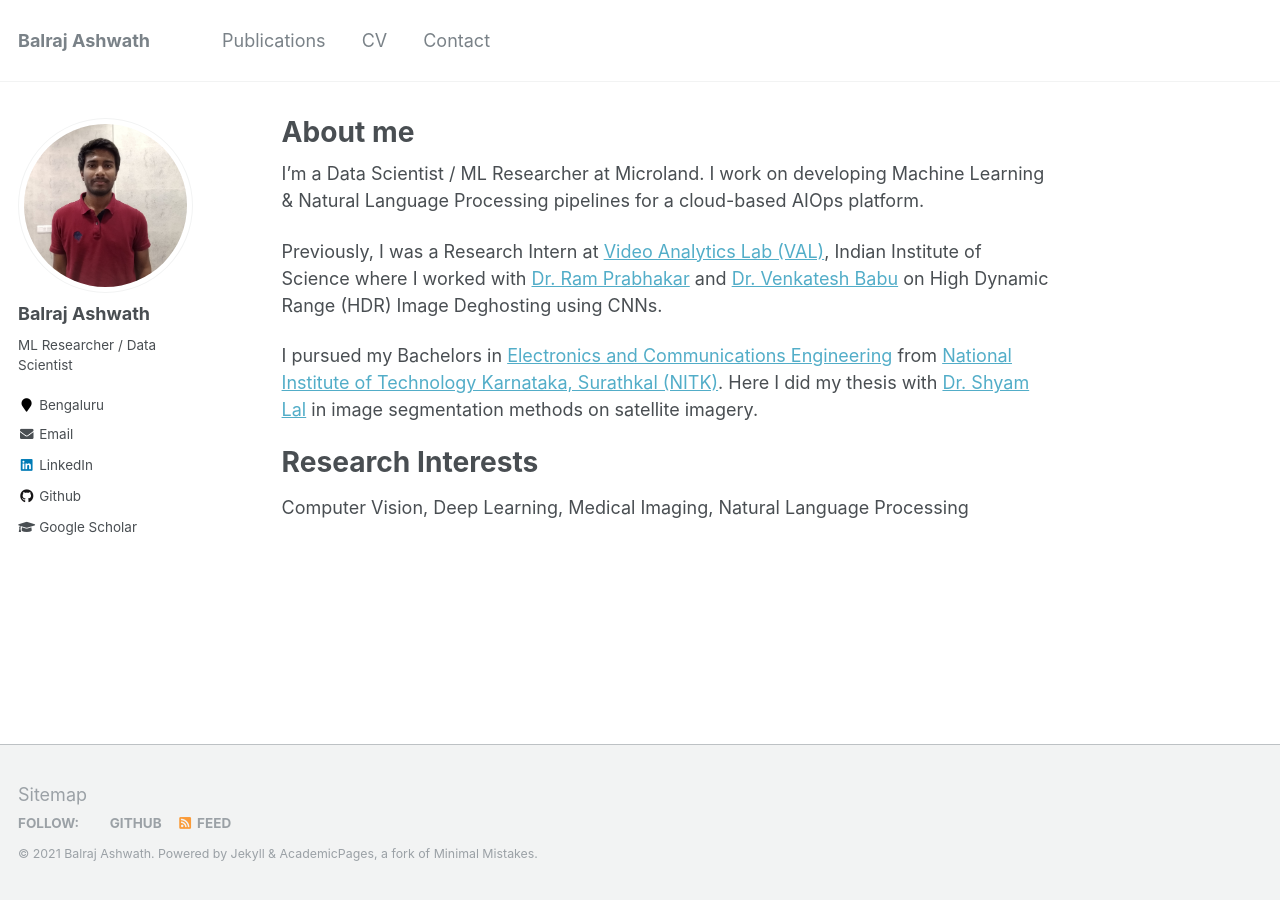
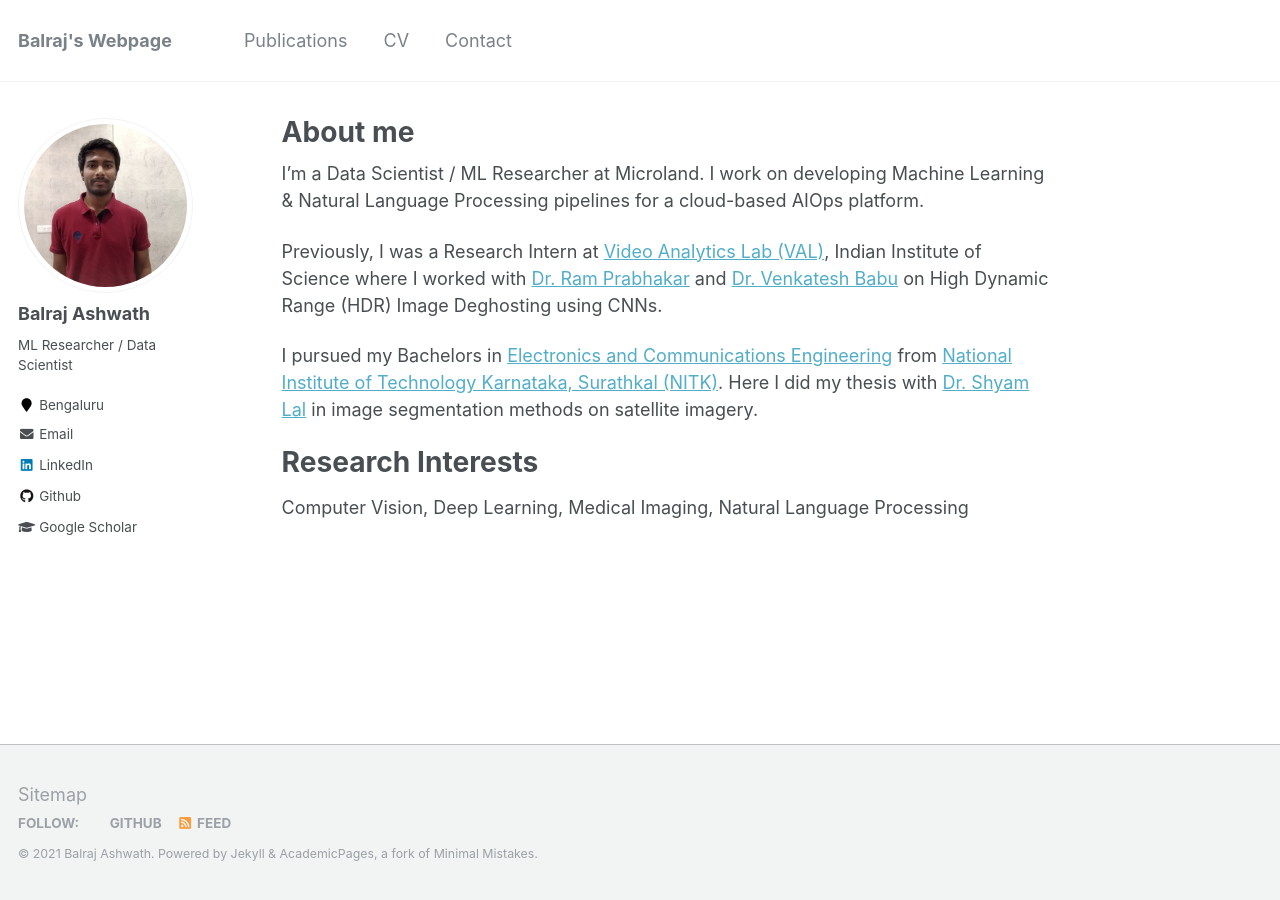
Before and after one commit to BalrajAshwath/BalrajAshwath.github.io, a Jekyll site: the page built from _pages/about.md, in a window 1280 px wide. Built offline with Jekyll 4.4.1, drawn with Linux system fonts in a browser that asks for light colours.

Commit message:
Update _config.yml

```diff
--- a/_config.yml
+++ b/_config.yml
@@ -7,7 +7,7 @@
 
 # Site Settings
 locale                   : "en-US"
-title                    : "Balraj Ashwath"
+title                    : "Balraj's Webpage"
 title_separator          : "-"
 name                     : &name "Balraj Ashwath"
 description              : &description "AI Researcher / Data Scientist"
```
